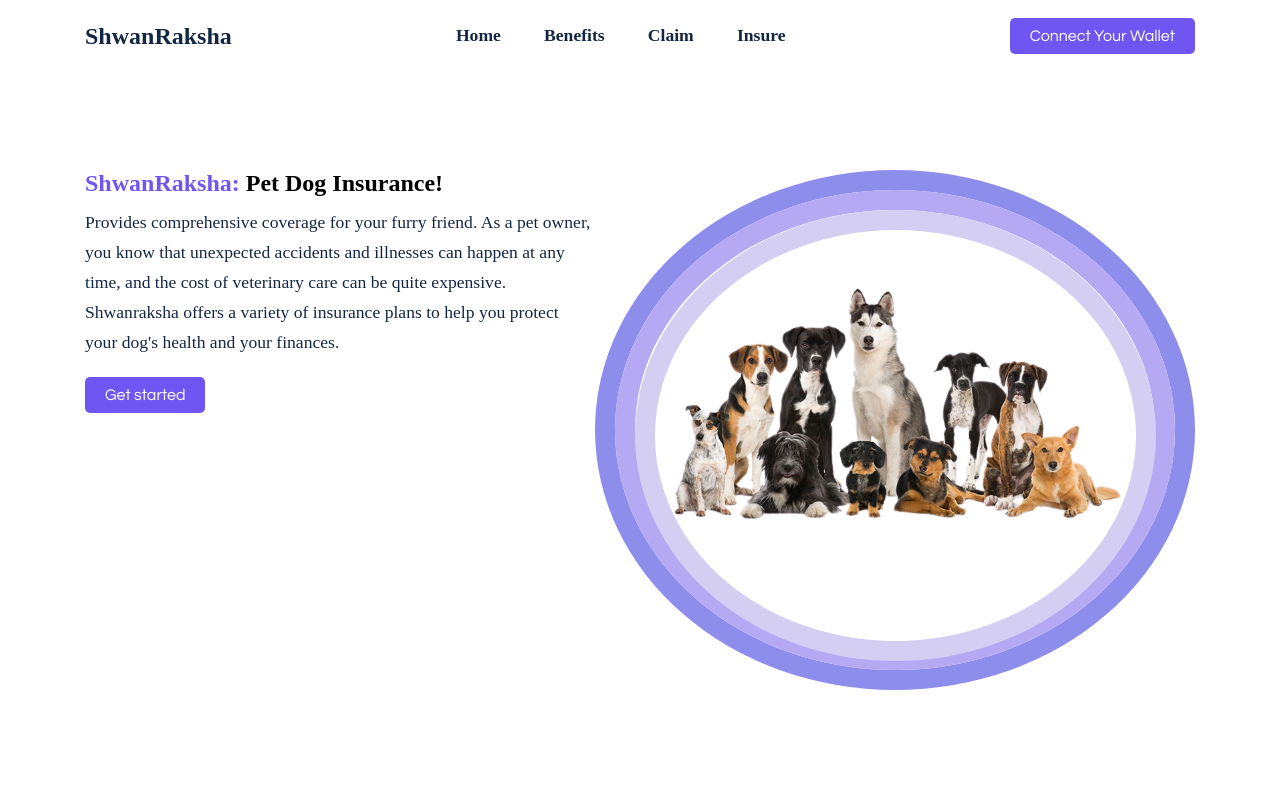
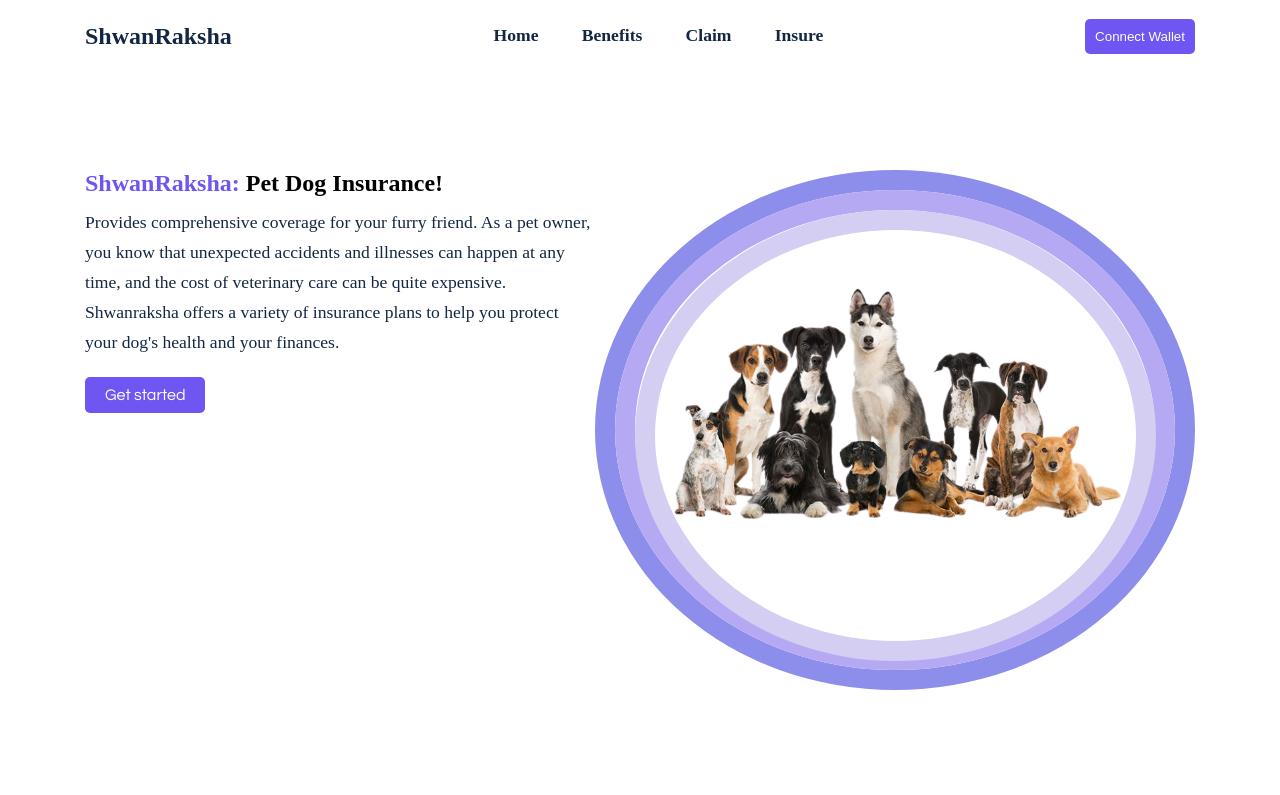
Before and after one commit to vishal5208/ShwanSuraksha, a React (Create React App) app in the folder frontend/: page / in a window 1280 px wide. Shown: the top 795 px of the page. Built offline with nearby package versions, Linux system fonts and the light colour scheme.

Commit message:
made some changes

```diff
--- a/frontend/package.json
+++ b/frontend/package.json
@@ -7,7 +7,9 @@
     "@testing-library/react": "^13.4.0",
     "@testing-library/user-event": "^13.5.0",
     "aos": "^3.0.0-beta.6",
+    "axios": "^1.3.5",
     "browserify-zlib": "^0.2.0",
+    "dotenv": "^16.0.3",
     "ethers": "^5.7.2",
     "react": "^18.2.0",
     "react-dom": "^18.2.0",
--- /dev/null
+++ b/frontend/src/components/Hooks/useConnectWallet.js
@@ -0,0 +1,66 @@
+import { useState, useEffect } from "react";
+import { ethers } from "ethers";
+
+export function useConnectWallet() {
+  const [provider, setProvider] = useState(null);
+  const [account, setAccount] = useState(null);
+  const [connectStatus, setConnectStatus] = useState("disconnected");
+
+  useEffect(() => {
+    const init = async () => {
+      if (window.ethereum) {
+        const provider = new ethers.providers.Web3Provider(window.ethereum);
+        setProvider(provider);
+
+        try {
+          const accounts = await provider.listAccounts();
+          if (accounts.length > 0) {
+            setAccount(accounts[0]);
+            setConnectStatus("connected");
+          }
+        } catch (error) {
+          console.error(error);
+        }
+
+        window.ethereum.on("accountsChanged", (accounts) => {
+          if (accounts.length === 0) {
+            setAccount(null);
+            setConnectStatus("disconnected");
+          } else {
+            setAccount(accounts[0]);
+            setConnectStatus("connected");
+          }
+        });
+
+        window.ethereum.on("chainChanged", (chainId) => {
+          setProvider(new ethers.providers.Web3Provider(window.ethereum));
+          setAccount(null);
+          setConnectStatus("disconnected");
+        });
+      } else {
+        console.log("No Ethereum wallet detected");
+      }
+    };
+    init();
+  }, []);
+
+  const requestAccount = async () => {
+    if (window.ethereum) {
+      try {
+        await window.ethereum.request({ method: "eth_requestAccounts" });
+        setConnectStatus("connected");
+        const accounts = await provider.listAccounts();
+        setAccount(accounts[0]);
+        return { success: true };
+      } catch (error) {
+        setConnectStatus("disconnected");
+        return { success: false, msg: error.message };
+      }
+    } else {
+      setConnectStatus("disconnected");
+      return { success: false, msg: "No Ethereum wallet detected" };
+    }
+  };
+
+  return { provider, account, requestAccount, connectStatus };
+}
--- /dev/null
+++ b/frontend/src/components/Reusable/walletComponent.js
@@ -0,0 +1,36 @@
+import { useState } from "react";
+import { useConnectWallet } from "../Hooks/useConnectWallet";
+
+export function WalletComponent() {
+  const { account, requestAccount, connectStatus } = useConnectWallet();
+
+  const [isLoading, setIsLoading] = useState(false);
+  const [errorMsg, setErrorMsg] = useState("");
+
+  const handleConnectWallet = async () => {
+    setIsLoading(true);
+    setErrorMsg("");
+
+    const result = await requestAccount();
+
+    setIsLoading(false);
+
+    if (!result.success) {
+      setErrorMsg(result.msg);
+    }
+  };
+
+  return (
+    <div>
+      {connectStatus === "disconnected" && (
+        <button onClick={handleConnectWallet}>Connect Wallet</button>
+      )}
+
+      {connectStatus === "connecting" && <div>Loading...</div>}
+
+      {connectStatus === "connected" && <div>Account: {account}</div>}
+
+      {errorMsg && <div>Error: {errorMsg}</div>}
+    </div>
+  );
+}
--- a/frontend/src/components/UI/Header.jsx
+++ b/frontend/src/components/UI/Header.jsx
@@ -1,35 +1,37 @@
-import React, {useEffect, useRef} from "react";
+import React, { useEffect, useRef } from "react";
 import "../../styles/header.css";
-import {connectMetamask} from "../UI/wallet";
+import { WalletComponent } from "../Reusable/walletComponent";
 
 const nav__links = [
   {
-        path:'#home',
-        display:'Home'
+    path: "#home",
+    display: "Home",
   },
   {
-        path:'#insurance',
-        display:'Benefits'
+    path: "#insurance",
+    display: "Benefits",
   },
   {
-        path:'#',
-        display:'Claim'
+    path: "#",
+    display: "Claim",
   },
   {
-        path:'#',
-        display:'Insure'
+    path: "#",
+    display: "Insure",
   },
-]
+];
 
 const Header = () => {
-const headerRef = useRef(null)
+  const headerRef = useRef(null);
 
-const headerFunc = ()=> {
-    if(document.body.scrollTop>80 || document.documentElement.scrollTop>80){
-        headerRef.current.classList.add('sticky__header');
-    }
-    else {
-        headerRef.current.classList.remove('sticky__header');
+  const headerFunc = () => {
+    if (
+      document.body.scrollTop > 80 ||
+      document.documentElement.scrollTop > 80
+    ) {
+      headerRef.current.classList.add("sticky__header");
+    } else {
+      headerRef.current.classList.remove("sticky__header");
     }
   };
 
@@ -39,15 +41,15 @@ useEffect(() => {
     return () => window.removeEventListener("scroll", headerFunc);
   }, []);
 
-const handleClick= e=>{
-    e.preventDefault()
+  const handleClick = (e) => {
+    e.preventDefault();
 
-    const targetAttr = e.target.getAttribute('href');
+    const targetAttr = e.target.getAttribute("href");
     const location = document.querySelector(targetAttr).offsetTop;
 
     window.scrollTo({
-        left:0,
-        top: location-80,
+      left: 0,
+      top: location - 80,
     });
   };
 
@@ -60,18 +62,17 @@ const handleClick= e=>{
           </div>
           <div className="navigation">
             <ul className="menu">
-                    {nav__links.map(item=>(
+              {nav__links.map((item) => (
                 <li className="nav__item">
-                                <a onClick={handleClick} href={item.path}>{item.display}</a>
+                  <a onClick={handleClick} href={item.path}>
+                    {item.display}
+                  </a>
                 </li>
               ))}
             </ul>
           </div>
-            <div className="nav__right">
-                <button className="register__btn" onClick={() => connectMetamask()}>Connect Your Wallet</button>
-                <span className="mobile__menu">
-                    <i class="ri-menu-line"></i>
-                </span>
+          <div>
+            <WalletComponent />
           </div>
         </div>
       </div>
@@ -79,4 +80,4 @@ const handleClick= e=>{
   );
 };
 
-export default Header
+export default Header;
```
Also changed, not shown: 1 other file (tests, documents, lock files or other folders). Lines whose indentation alone changed are shown as unchanged.
